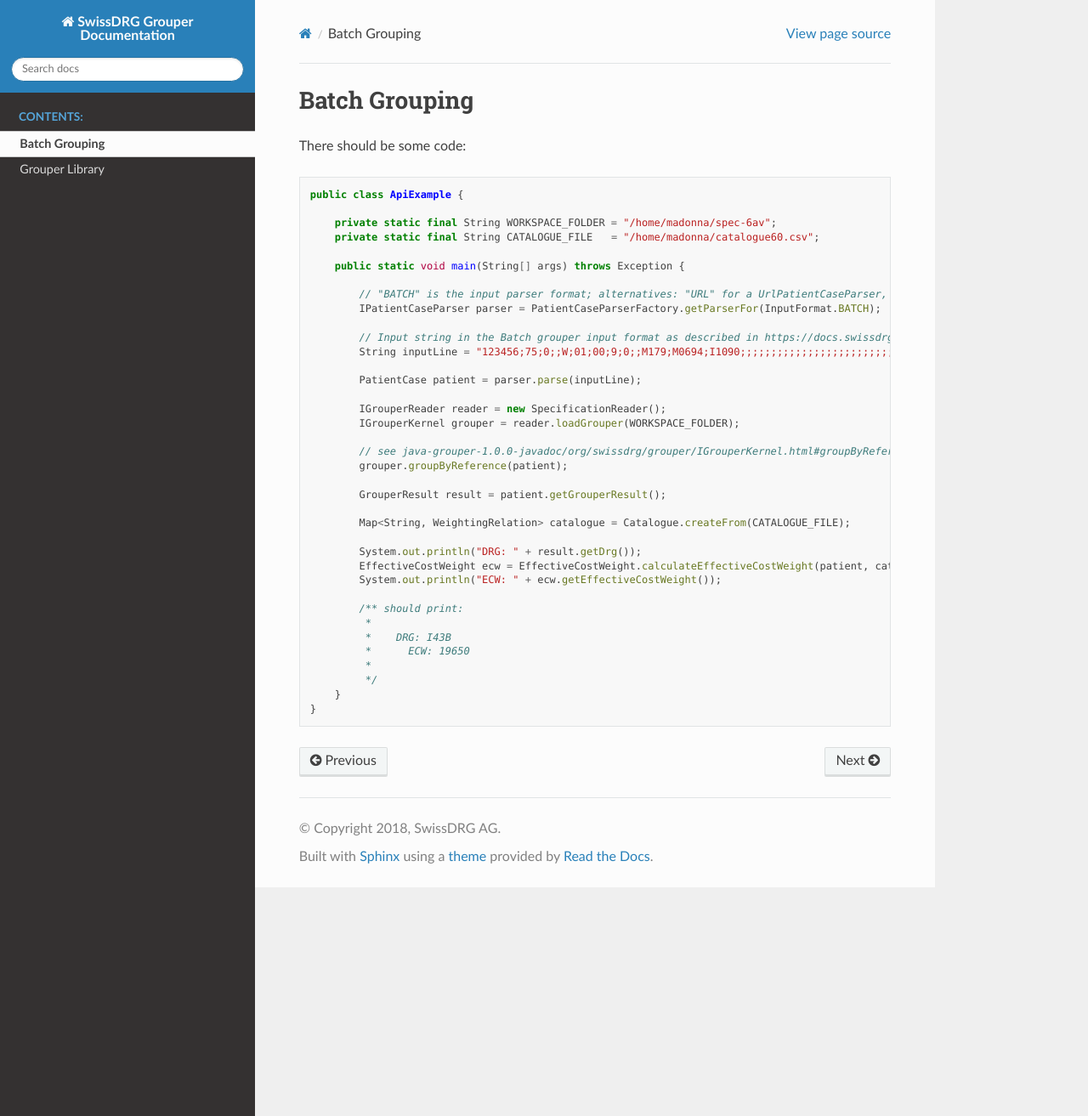
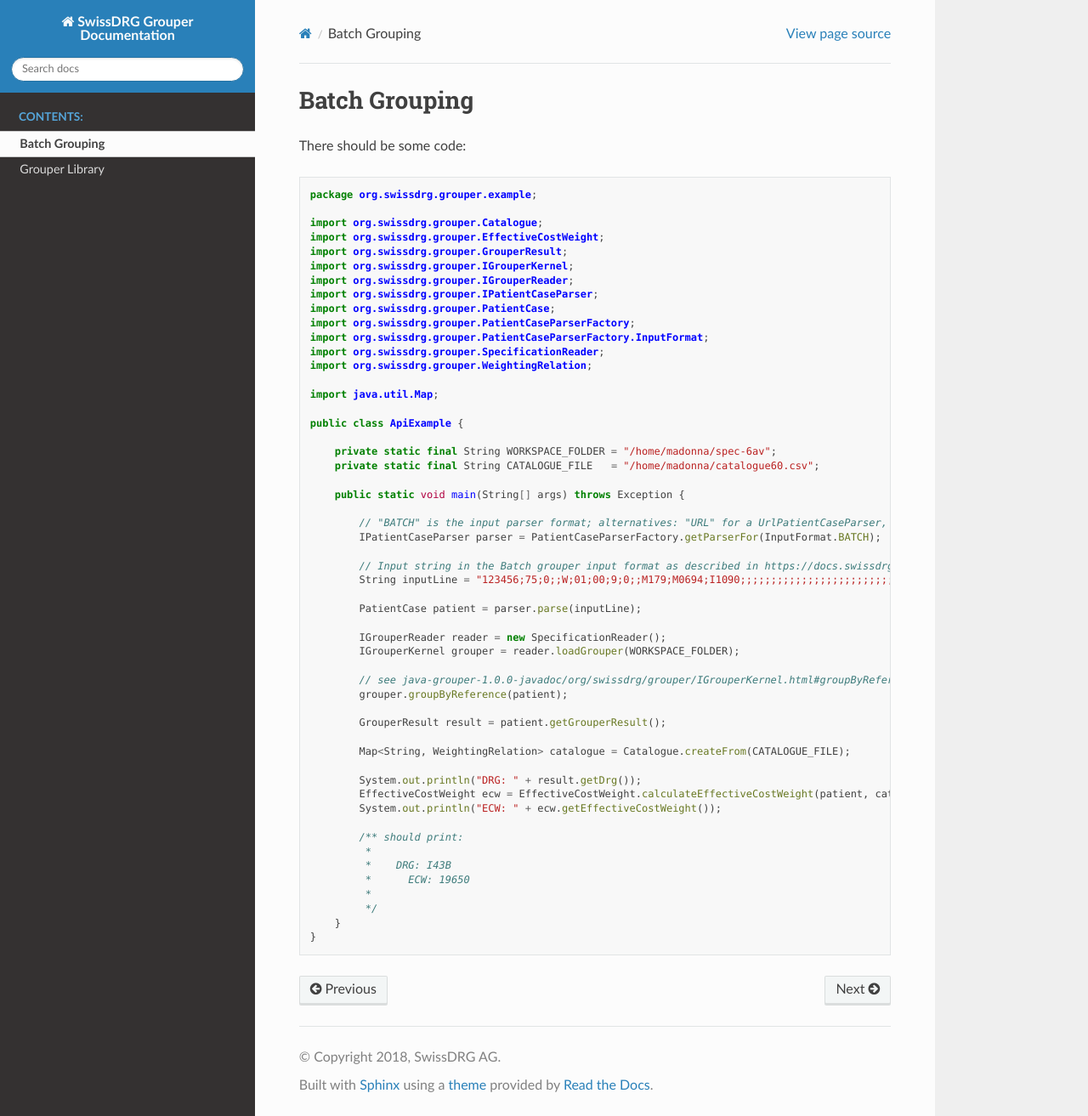
Before and after one commit to HappyEmu/grouper-rtd, a Sphinx documentation site: the page built from source/batchgrouping.rst, in a window 1280 px wide and 1313 px high. Shown: the whole window at 85% size. Built offline with Sphinx 7.4.7 and the Read the Docs theme 2.0.0, drawn with Linux system fonts in a browser that asks for light colours.

Commit message:
Add some more imports

```diff
--- a/source/batchgrouping.rst
+++ b/source/batchgrouping.rst
@@ -4,6 +4,22 @@ Batch Grouping
 There should be some code:
 
 .. code-block:: java
+
+  package org.swissdrg.grouper.example;
+
+  import org.swissdrg.grouper.Catalogue;
+  import org.swissdrg.grouper.EffectiveCostWeight;
+  import org.swissdrg.grouper.GrouperResult;
+  import org.swissdrg.grouper.IGrouperKernel;
+  import org.swissdrg.grouper.IGrouperReader;
+  import org.swissdrg.grouper.IPatientCaseParser;
+  import org.swissdrg.grouper.PatientCase;
+  import org.swissdrg.grouper.PatientCaseParserFactory;
+  import org.swissdrg.grouper.PatientCaseParserFactory.InputFormat;
+  import org.swissdrg.grouper.SpecificationReader;
+  import org.swissdrg.grouper.WeightingRelation;
+
+  import java.util.Map;
 
   public class ApiExample {
 
```
